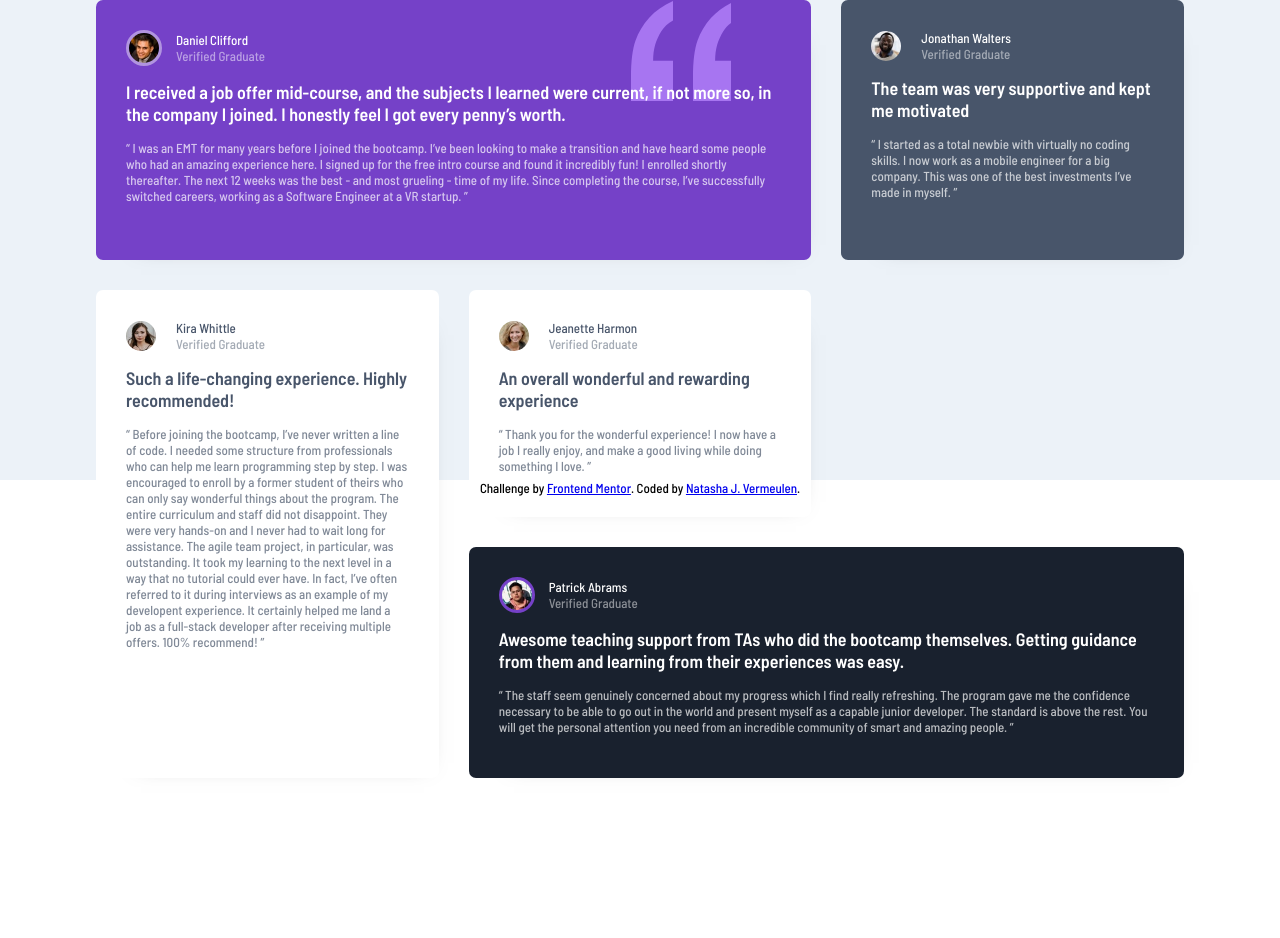
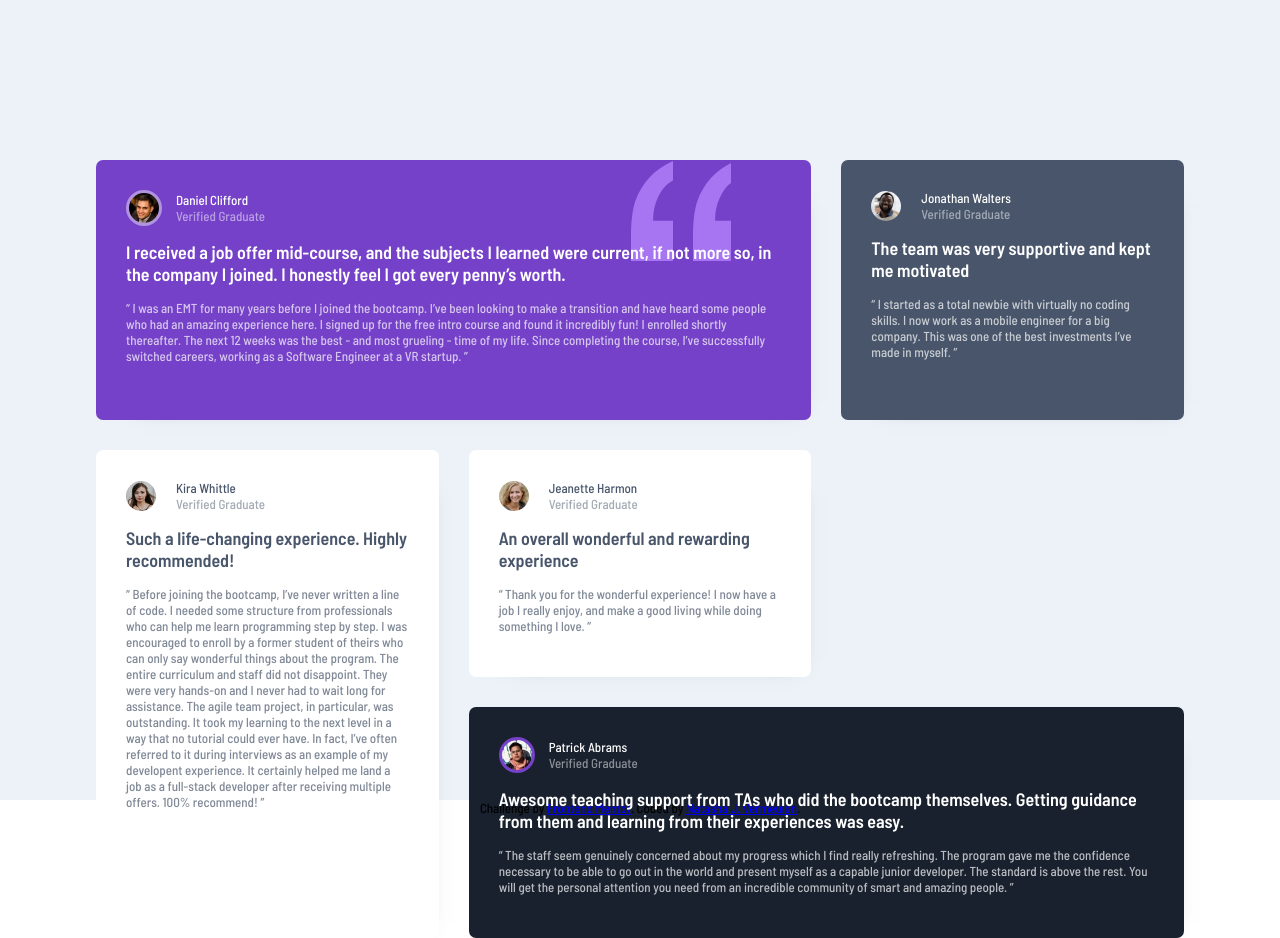
Before and after one commit to natashajvandam/TestimonialGrid, a plain HTML site: page index.html in a window 1280 px wide. Before the commit the page ends 800 px from the top, so only its background shows below. Drawn offline with Linux system fonts and the light colour scheme.

Commit message:
feat(max-width): grid max width reduced to 1200

```diff
--- a/styles.css
+++ b/styles.css
@@ -29,13 +29,14 @@ body {
   justify-content: center;
   align-items: center;
   width: 100vw;
-  height: 100%;
+  min-height: 100%;
+  height: 100vh;
 }
 .grid {
   display: grid;
   height: 60vh;
   width: 85vw;
-  max-width: 1500px;
+  max-width: 1200px;
   gap: 30px;
   grid-template-columns: repeat(auto-fit, minmax(250px, 1fr));
   grid-template-rows: repeat(auto-fit, minmax(260px, 1fr));
```
